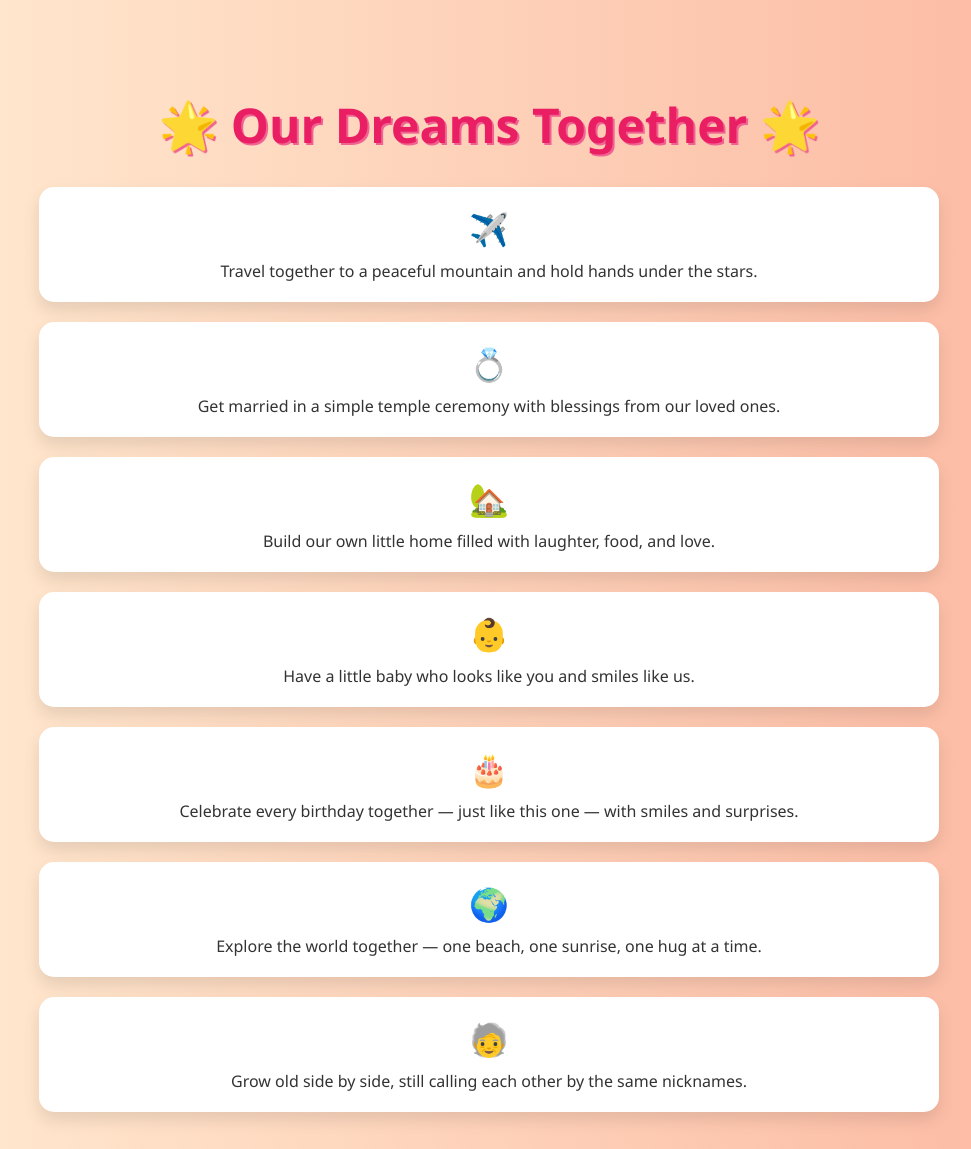
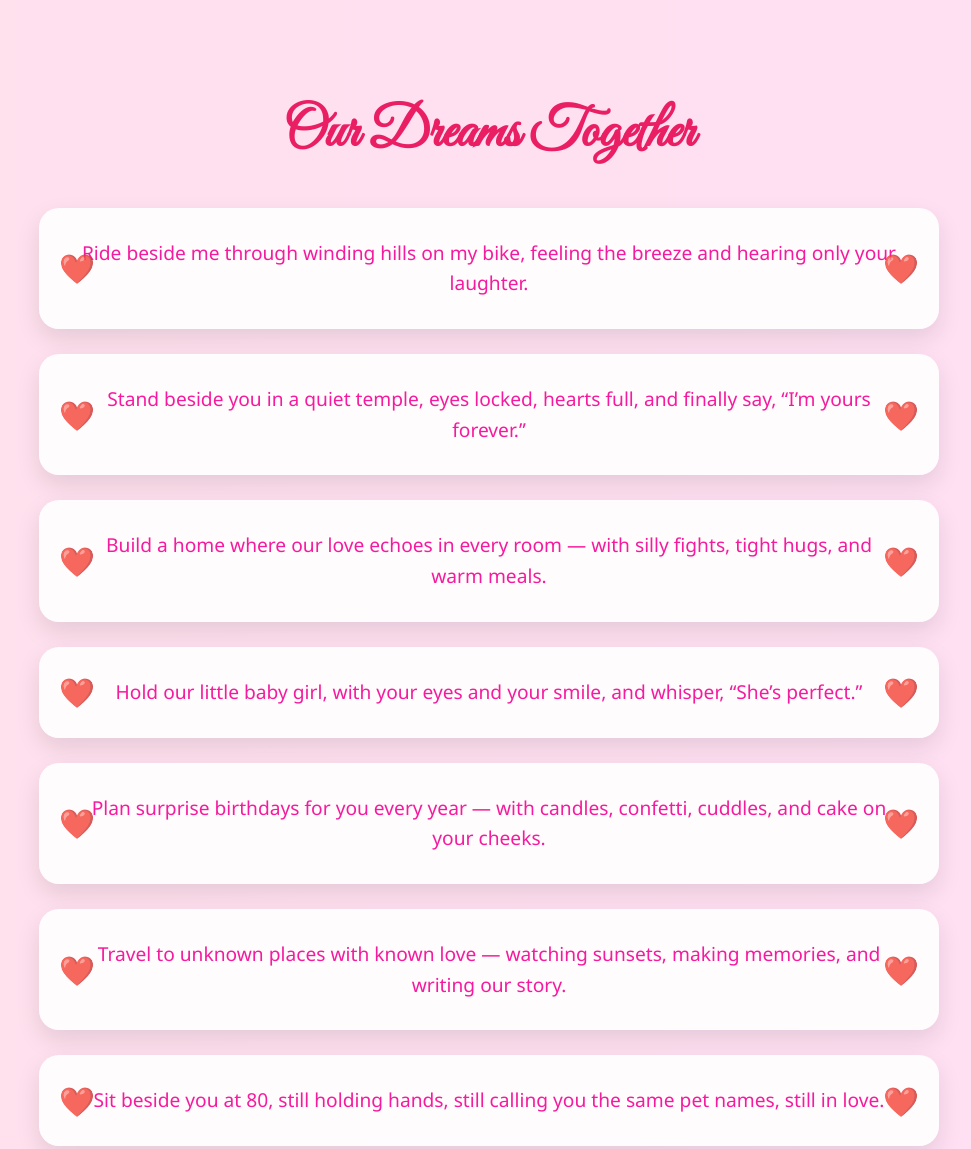
Before and after one commit to Nithishdking/mylove, a plain HTML site: page dreams.html in a window 1280 px wide. Shown: the top 1149 px of the page, without its empty margins (151-1122 px from the left). Drawn offline with Linux system fonts and the light colour scheme; a web font is replaced by a local one.

Commit message:
updated dreams

```diff
--- a/dreams.html
+++ b/dreams.html
@@ -4,46 +4,65 @@
   <meta charset="UTF-8" />
   <meta name="viewport" content="width=device-width, initial-scale=1.0"/>
   <title>Our Dreams Together</title>
-  <link rel="stylesheet" href="css/style.css">
+  <link href="https://fonts.googleapis.com/css2?family=Great+Vibes&family=Segoe+UI&display=swap" rel="stylesheet">
   <style>
     body {
       margin: 0;
       padding: 0;
-      background: linear-gradient(to right, #ffecd2, #fcb69f);
+      background: linear-gradient(to right, #ffe0ec, #ffe0f4);
       font-family: 'Segoe UI', sans-serif;
-      color: #333;
-      text-align: center;
+      overflow-x: hidden;
     }
 
     .dreams-container {
       max-width: 900px;
       margin: auto;
       padding: 60px 20px;
+      text-align: center;
     }
 
     h1 {
-      font-size: 3rem;
+      font-family: 'Great Vibes', cursive;
+      font-size: 3.5rem;
       color: #e91e63;
-      margin-bottom: 30px;
+      margin-bottom: 40px;
+      animation: fadeInDown 2s ease-in-out;
     }
 
     .dream {
-      background: #fff;
-      padding: 20px;
-      margin: 20px 0;
-      border-radius: 15px;
-      box-shadow: 0 8px 16px rgba(0,0,0,0.1);
-      transition: transform 0.3s ease;
+      position: relative;
+      background: rgba(255, 255, 255, 0.9);
+      padding: 30px 40px;
+      margin: 25px 0;
+      border-radius: 20px;
+      box-shadow: 0 10px 25px rgba(0,0,0,0.1);
+      font-size: 1.2rem;
+      line-height: 1.6;
+      color: #f51b9e;
+      animation: fadeInUp 1s ease;
+      transition: transform 0.3s;
     }
 
     .dream:hover {
       transform: scale(1.02);
     }
 
-    .dream span {
-      font-size: 2rem;
-      display: block;
-      margin-bottom: 10px;
+    .heart-left,
+    .heart-right {
+      position: absolute;
+      top: 50%;
+      transform: translateY(-50%);
+      font-size: 1.8rem;
+      color: #ff0202;
+      opacity: 0.8;
+    }
+
+    .heart-left {
+      left: 20px;
+    }
+
+    .heart-right {
+      right: 20px;
     }
 
     a.back-link {
@@ -52,7 +71,7 @@
       text-decoration: none;
       color: #fff;
       background: #e91e63;
-      padding: 10px 20px;
+      padding: 12px 24px;
       border-radius: 10px;
       font-weight: bold;
       transition: background 0.3s ease;
@@ -61,46 +80,75 @@
     a.back-link:hover {
       background: #ff5c8d;
     }
+
+    @keyframes fadeInUp {
+      from {
+        opacity: 0;
+        transform: translateY(30px);
+      }
+      to {
+        opacity: 1;
+        transform: translateY(0);
+      }
+    }
+
+    @keyframes fadeInDown {
+      from {
+        opacity: 0;
+        transform: translateY(-30px);
+      }
+      to {
+        opacity: 1;
+        transform: translateY(0);
+      }
+    }
   </style>
 </head>
 <body>
 
   <div class="dreams-container">
-    <h1>🌟 Our Dreams Together 🌟</h1>
+    <h1>Our Dreams Together</h1>
 
     <div class="dream">
-      <span>✈️</span>
-      Travel together to a peaceful mountain and hold hands under the stars.
+      <div class="heart-left">❤️</div>
+      Ride beside me through winding hills on my bike, feeling the breeze and hearing only your laughter.
+      <div class="heart-right">❤️</div>
     </div>
 
     <div class="dream">
-      <span>💍</span>
-      Get married in a simple temple ceremony with blessings from our loved ones.
+      <div class="heart-left">❤️</div>
+      Stand beside you in a quiet temple, eyes locked, hearts full, and finally say, “I’m yours forever.”
+      <div class="heart-right">❤️</div>
     </div>
 
     <div class="dream">
-      <span>🏡</span>
-      Build our own little home filled with laughter, food, and love.
+      <div class="heart-left">❤️</div>
+      Build a home where our love echoes in every room — with silly fights, tight hugs, and warm meals.
+      <div class="heart-right">❤️</div>
     </div>
 
     <div class="dream">
-      <span>👶</span>
-      Have a little baby who looks like you and smiles like us.
+      <div class="heart-left">❤️</div>
+      Hold our little baby girl, with your eyes and your smile, and whisper, “She’s perfect.”
+      <div class="heart-right">❤️</div>
     </div>
 
     <div class="dream">
-      <span>🎂</span>
-      Celebrate every birthday together — just like this one — with smiles and surprises.
+      <div class="heart-left">❤️</div>
+      Plan surprise birthdays for you every year — with candles, confetti, cuddles, and cake on your cheeks.
+      <div class="heart-right">❤️</div>
     </div>
 
     <div class="dream">
-      <span>🌍</span>
-      Explore the world together — one beach, one sunrise, one hug at a time.
+      <div class="heart-left">❤️</div>
+      Travel to unknown places with known love — watching sunsets, making memories, and writing our story.
+      <div class="heart-right">❤️</div>
     </div>
 
     <div class="dream">
-      <span>🧓</span>
-      Grow old side by side, still calling each other by the same nicknames.
+      <div class="heart-left">❤️</div>
+      Sit beside you at 80, still holding hands, still calling you the same pet names, still in love.
+      <div class="heart-right">❤️</div>
     </div>
 
     <a href="index.html" class="back-link">← Back to Home</a>
```
Also changed, not shown: index.html (+1 -1 lines).
